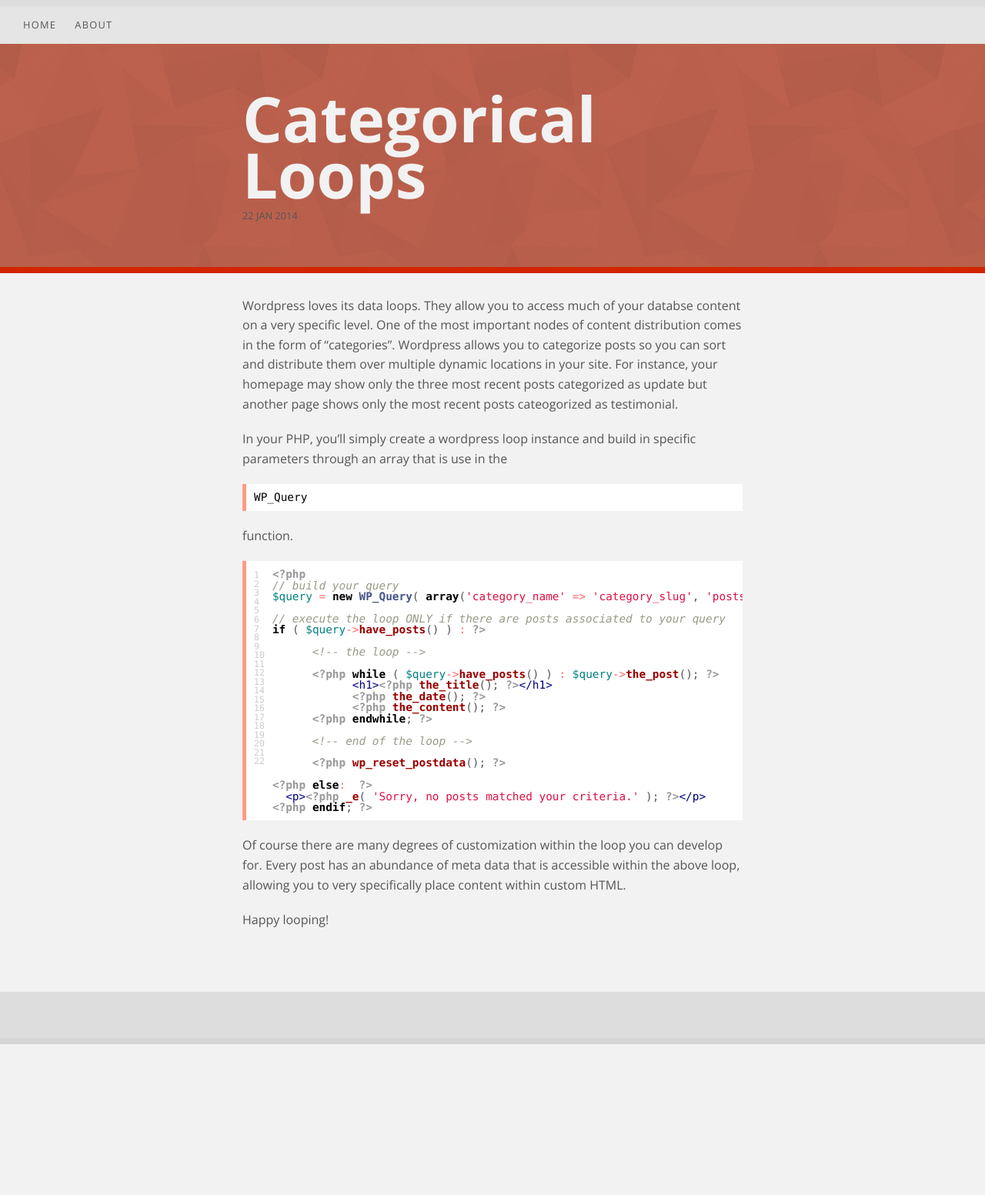
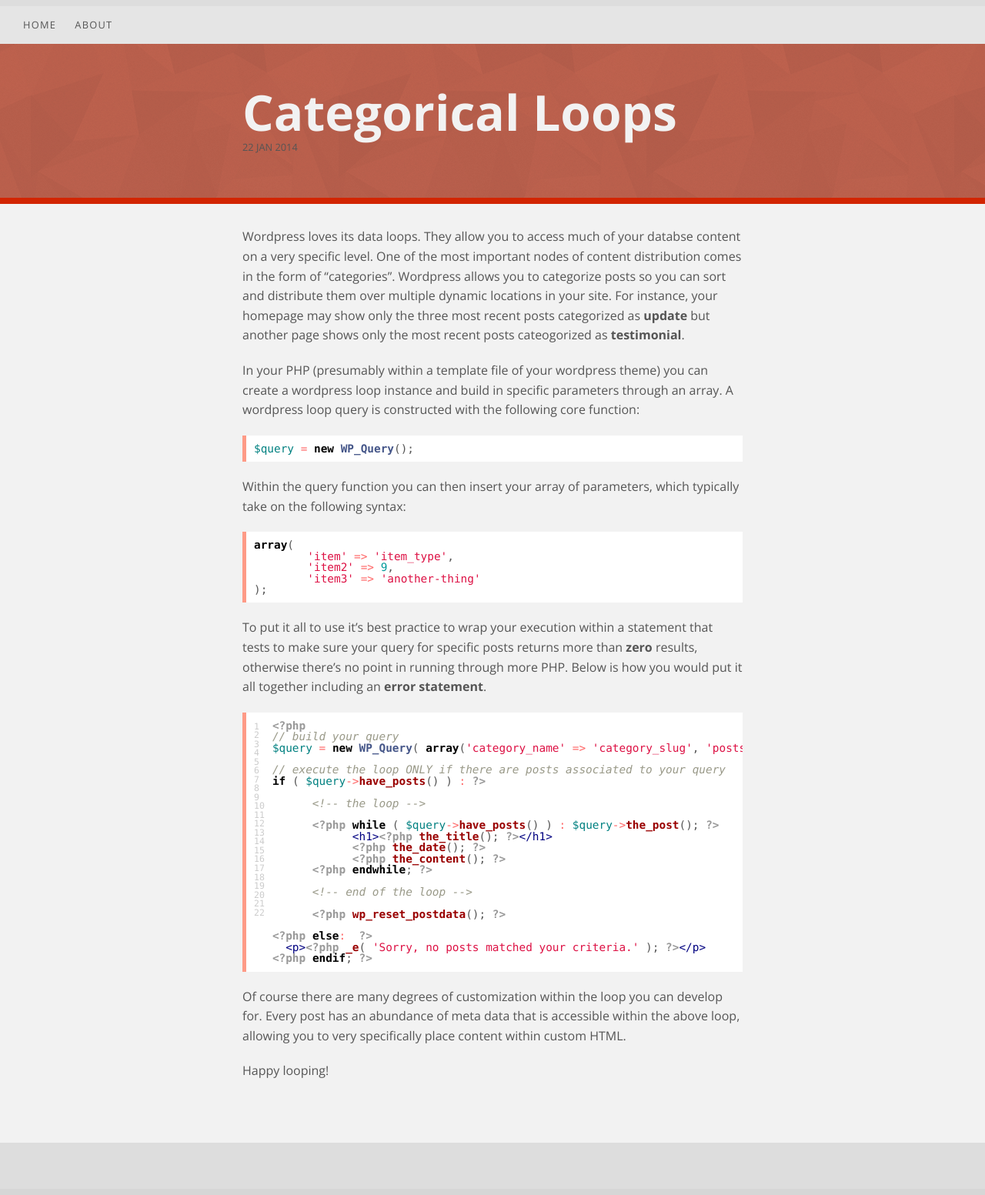
Before and after one commit to cmaseattle/cmaseattle.github.io, a Jekyll site: the page built from _posts/2014-01-22-looping-post-categories.markdown, in a window 1280 px wide. Shown: the whole page at 77% size. Built offline with Jekyll 4.4.1, drawn with Linux system fonts in a browser that asks for light colours; before the commit the page ends 1357 px from its top, so only the background shows below that.

Commit message:
syntax fixes

```diff
--- a/_posts/2014-01-22-looping-post-categories.markdown
+++ b/_posts/2014-01-22-looping-post-categories.markdown
@@ -6,9 +6,23 @@ cateogory: wordpress
 
 Wordpress loves its data loops. They allow you to access much of your databse content on a very specific level. One of the most important nodes of content distribution comes in the form of "categories". Wordpress allows you to categorize posts so you can sort and distribute them over multiple dynamic locations in your site. For instance, your homepage may show only the three most recent posts categorized as **update** but another page shows only the most recent posts cateogorized as **testimonial**.
 
-In your PHP, you'll simply create a wordpress loop instance and build in specific parameters through an array that is use in the
-{% highlight php %}WP_Query{% endhighlight %}
-function.
+In your PHP (presumably within a template file of your wordpress theme) you can create a wordpress loop instance and build in specific parameters through an array. A wordpress loop query is constructed with the following *core* function:
+
+{% highlight php %}
+$query = new WP_Query();
+{% endhighlight %}
+
+Within the query function you can then insert your array of parameters, which typically take on the following syntax:
+
+{% highlight php %}
+array(
+	'item' => 'item_type',
+	'item2' => 9,
+	'item3' => 'another-thing'
+);
+{% endhighlight %}
+
+To put it all to use it's best practice to wrap your execution within a statement that tests to make sure your query for specific posts returns more than **zero** results, otherwise there's no point in running through more PHP. Below is how you would put it all together including an **error statement**.
 
 {% highlight php linenos %}
 <?php
--- a/css/main.css
+++ b/css/main.css
@@ -211,7 +211,7 @@ header {
   border-bottom: 8px solid #d22501;
 }
 header h1 {
-  font-size: 5.1em;
+  font-size: 4em;
   color: #f2f2f2;
   font-weight: 700;
   line-height: .9em;
@@ -250,6 +250,9 @@ header .date {
   color: #555555;
   margin-bottom: 20px;
   line-height: 1.6em;
+}
+#content p strong {
+  font-weight: 700;
 }
 #content h2 {
   font-size: 2.3em;
@@ -301,6 +304,12 @@ header .date {
   font-weight: 400;
   color: #555555;
   line-height: 1.4em;
+}
+#content .inlined {
+  display: inline;
+  padding: 3px;
+  color: #333 !important;
+  margin: 0 5px;
 }
 .highlight {
   margin-bottom: 20px;
```
